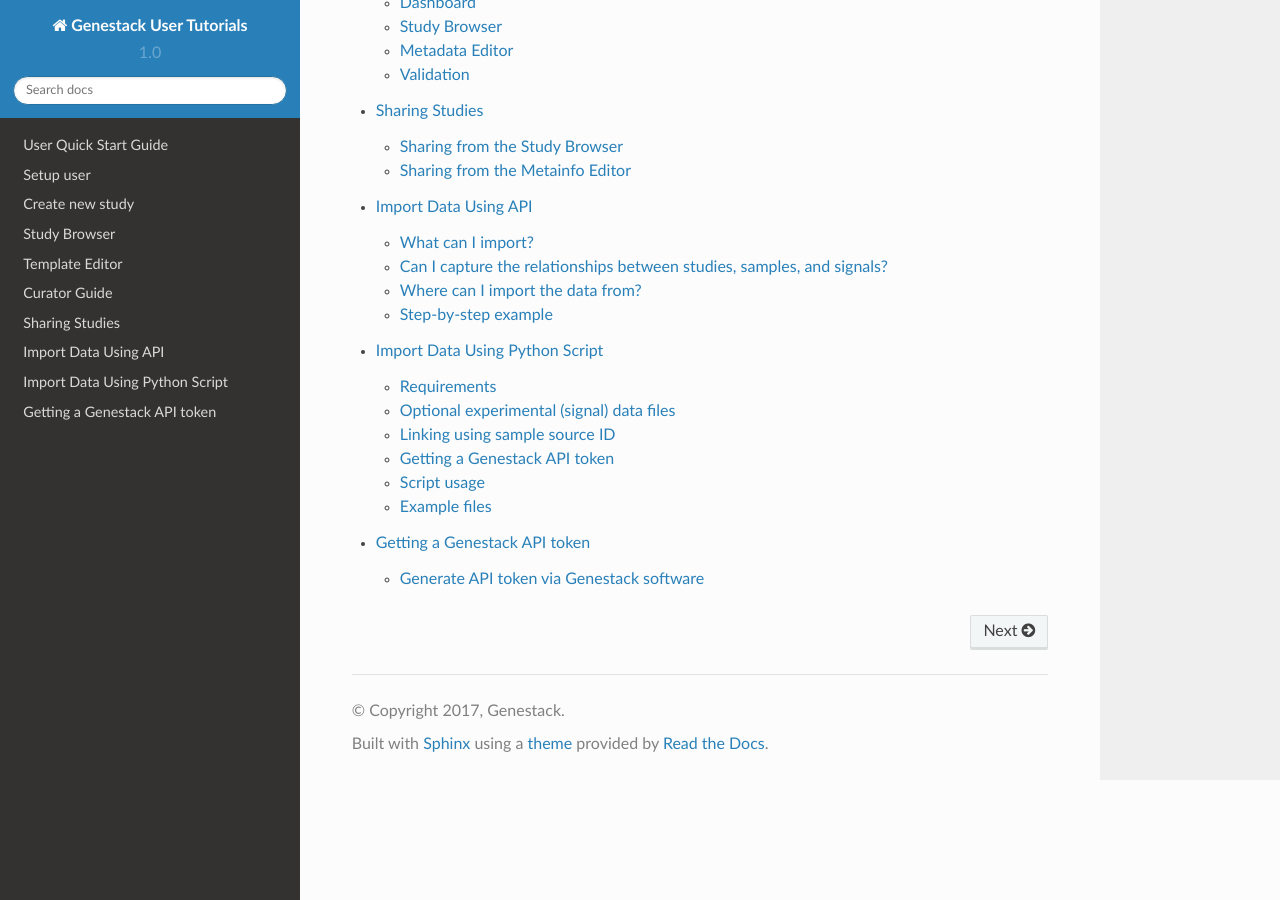
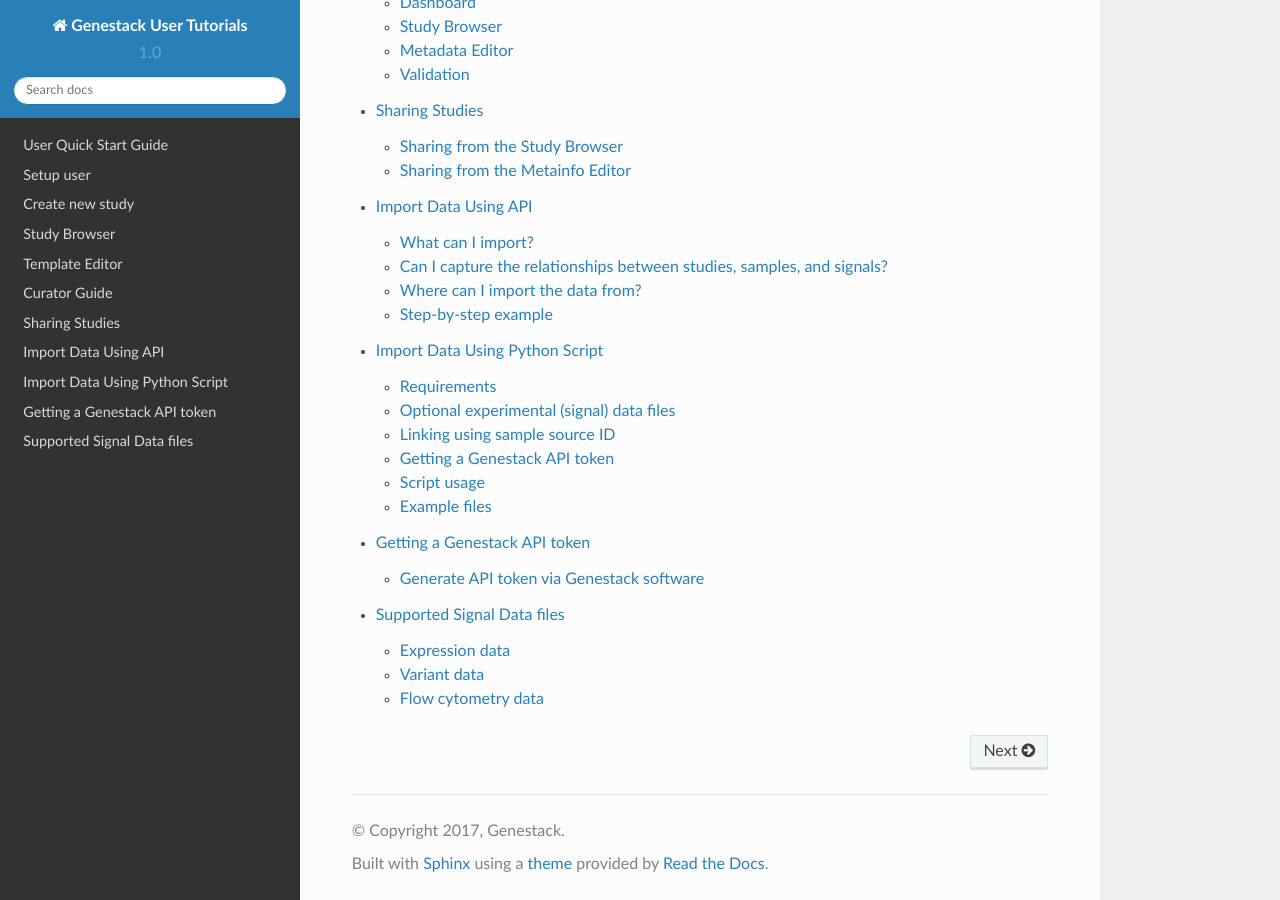
Before and after one commit to genestack/user-guide, a Sphinx documentation site: the page built from source/index.rst, in a window 1280 px wide and 900 px high, scrolled down 853 px. Built offline with Sphinx 7.4.7 and the Read the Docs theme 2.0.0, drawn with Linux system fonts in a browser that asks for light colours; some of the changed lines change nothing that is shown.

Commit message:
supported formats

```diff
--- /dev/null
+++ b/source/doc-odm-user-guide/supported-formats.rst
@@ -0,0 +1,70 @@
+Supported Signal Data files
+++++++++++++++++++++++++++++
+
+Expression data
+---------------
+
+**GCT (Gene Cluster Text, .gct)** file is a tab-delimited text file containing gene expression data
+(e.g. microarray, RNA-seq data). GCT is automatically recognised as an Expression file in ODM.
+
+.. .. image:: images
+
+The first line contains the version: #1.2
+The second line shows the number of rows (‘56202’) and columns (‘2’) in the data matrix.
+The third line shows unique column headings: ‘gene_id’, ‘Description’, ‘Bladder’ etc.
+The first left column shows unique values (e.g. Ensembl gene ID), the second one contains
+metadata (‘DDX11L1’). The raw expression values are shown in the bottom right part of the file.
+Each column corresponds to a separate assay (expression data measured in  a specific tissue);
+each row of the data matrix shows an expression value, for example, of a particular gene.
+
+To learn more take a look at the GCT specification:
+http://software.broadinstitute.org/cancer/software/genepattern/gp_guides/file-formats/sections/gct
+
+.. [broken link; another option => https://software.broadinstitute.org/software/igv/GCT]
+
+Variant data
+------------
+
+In ODM a Variant Data file corresponds to VCF. **VCF (Variant Call Format, .vcf)** is the tab-delimited text file containing information about the position of genetic variations in the genome. Output of variant calling analysis.
+
+.. .. image:: images
+
+Basic structure of VCF
+**********************
+
+The file contains three main parts:
+
+Meta-information lines (marked with “##”) — includes VCF format version number (##fileformat=VCFv4.3),
+FILTER lines (filters applied to the data, e.g. ##FILTER=<ID=LowQual, Description="Low quality">” ), FORMAT and INFO lines (explanations for abbreviations in the FORMAT and INFO columns of data lines,  e.g. “##FORMAT=<ID=GT,Number=1,Type=String,Description="Genotype">”).
+Header line (marked with “#”) — includes eight mandatory columns, namely #CHROM (chromosome), POS (genomic position), ID (identifier), REF (reference allele), ALT (alternate allele(s)), QUAL (Phred-scaled quality score for ALT), FILTER (filter status, where “PASS” means that this position has passed all filters), INFO (additional information described in the header lines, e.g. “DP=100”).
+Data lines — provide information about a genomic position of a variation and genotype information on samples for each position; each line represents a single variant, represented in the header.
+
+To learn more take a look at the VCF specification: https://samtools.github.io/hts-specs/VCFv4.3.pdf
+
+
+Flow cytometry data
+-------------------
+
+**FACS (.facs)** file is a TXT file with tab-delimited table that stores quantification data for proteins.
+
+Annotation Table
+****************
+
+Annotation table file is tab-delimited table. Each row is one sample, each column is one property type (first column contains unique identifiers of each sample).
+
+.. .. image:: images
+
+Signal Table
+************
+
+Tab-delimited file, where first columns describe features; then, each column corresponds to one sample.
+
+.. .. image:: images
+
+Each row in the file is one feature:
+
+Cytokine MFI —  just one protein identifier. MFI = Mean/Median Fluorescence Intensity.
+Cell counts — a combination of cell markers (=genes/proteins) and modifiers: positive (+), negative (-), high(hi), low(lo), intermediate(int).
+MFI_CellMarker — like counts, but the intensity of one particular cell marker on a given cell subpopulation defines as for counts is measured.
+Percentage — like counts, but the percentage of cells positive/negative for a particular cell marker relative to the parent population as defined like for cell counts is provided.
+Cell populations can have nicknames, e.g. CD45+CD3+CD4+FOXP3+ (’MarkerCombination’) cells are also called Tregs.
--- a/source/index.rst
+++ b/source/index.rst
@@ -22,3 +22,4 @@
    doc-odm-user-guide/import-data-using-api
    doc-odm-user-guide/import-data-using-python-script
    doc-odm-user-guide/getting-a-genestack-api-token
+   doc-odm-user-guide/supported-formats
```
